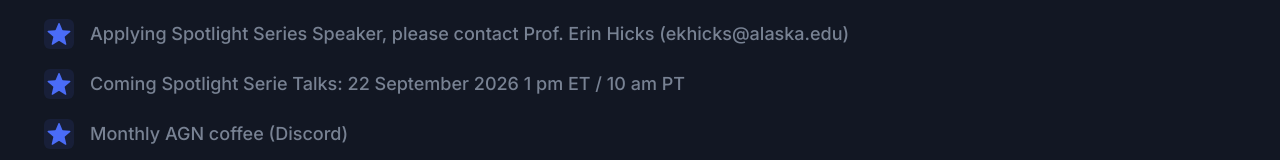
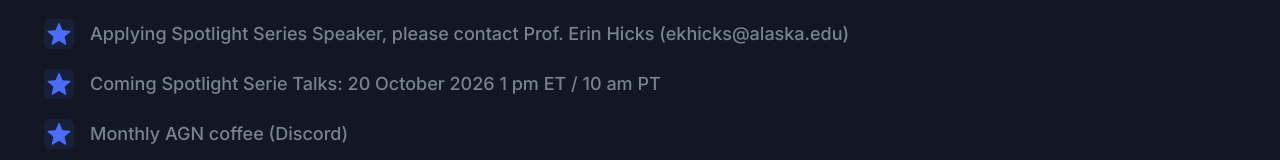
Before and after one commit to agnsig2026/agnsig-website-dev, a Next.js app: page / in a window 1280 px wide. Shown: the part 239-399 px from the top of the page. Built offline with nearby package versions, Linux system fonts and the light colour scheme.

Commit message:
modify News

```diff
--- a/src/components/News/News.tsx
+++ b/src/components/News/News.tsx
@@ -50,7 +50,7 @@ const News = () => {
                 <div className="mx-[-12px] flex flex-wrap">
                   <div className="space-y-3">
                     <List text='Applying Spotlight Series Speaker, please contact Prof. Erin Hicks (ekhicks@alaska.edu)'></List>
-                    <List text="Coming Spotlight Serie Talks: 22 September 2026 1 pm ET / 10 am PT"
+                    <List text="Coming Spotlight Serie Talks: 20 October 2026 1 pm ET / 10 am PT"
                     />
                     {/* <List
                       text="Dissertation Jamboree Application (Deadline: 28 March 2026)"
```
